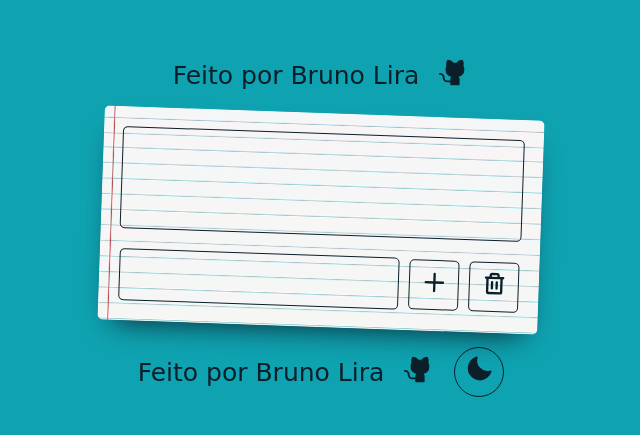
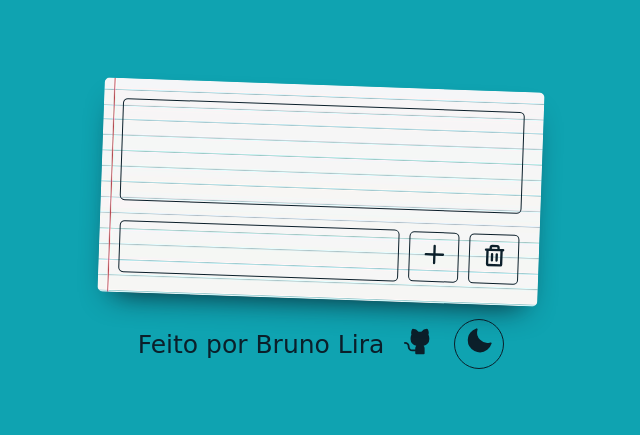
Before and after one commit to brunolieps/to-do-list, a plain HTML site: page index.html in a window 1280 px wide. Shown: the part 173-608 px from the top of the page, without its empty margins (319-959 px from the left). Drawn offline with Linux system fonts and the light colour scheme; a web font is replaced by a local one.

Commit message:
Remover footer superior (ERROR)

```diff
--- a/index.html
+++ b/index.html
@@ -14,17 +14,6 @@
 </head>
 
 <body>
-    <div style="display: flex; flex-direction: row; gap: 20px; align-items: center; justify-content: center;">
-        <span style="color: var(--text)">Feito por Bruno Lira</span>
-        <a href="https://github.com/brunolieps/to-do-list" target="_blank" rel="noopener noreferrer">
-            <svg xmlns="http://www.w3.org/2000/svg" width="30" height="30" fill="var(--text)" viewBox="0 0 256 256">
-                <path
-                    d="M216,104v8a56.06,56.06,0,0,1-48.44,55.47A39.8,39.8,0,0,1,176,192v40a8,8,0,0,1-8,8H104a8,8,0,0,1-8-8V216H72a40,40,0,0,1-40-40A24,24,0,0,0,8,152a8,8,0,0,1,0-16,40,40,0,0,1,40,40,24,24,0,0,0,24,24H96v-8a39.8,39.8,0,0,1,8.44-24.53A56.06,56.06,0,0,1,56,112v-8a58.14,58.14,0,0,1,7.69-28.32A59.78,59.78,0,0,1,69.07,28,8,8,0,0,1,76,24a59.75,59.75,0,0,1,48,24h24a59.75,59.75,0,0,1,48-24,8,8,0,0,1,6.93,4,59.74,59.74,0,0,1,5.37,47.68A58,58,0,0,1,216,104Z">
-                </path>
-            </svg>
-        </a>
-    </div>
-
     <div class="container">
         <div id="list-container">
             <ul id="item-list"></ul>
```
